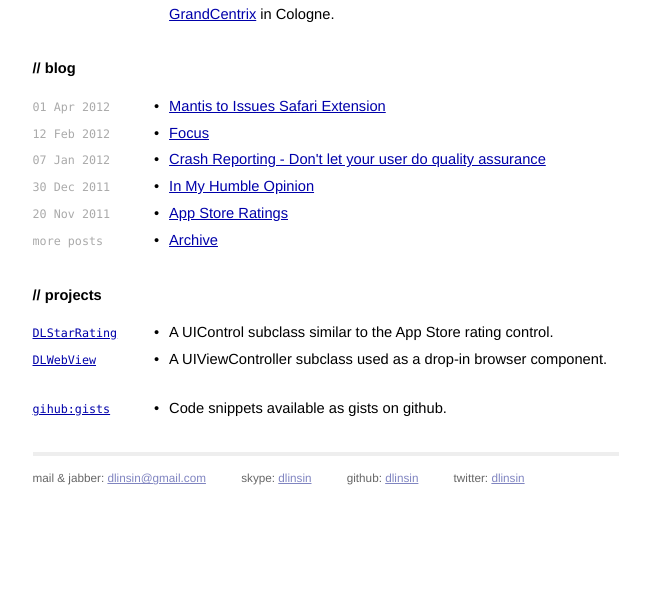
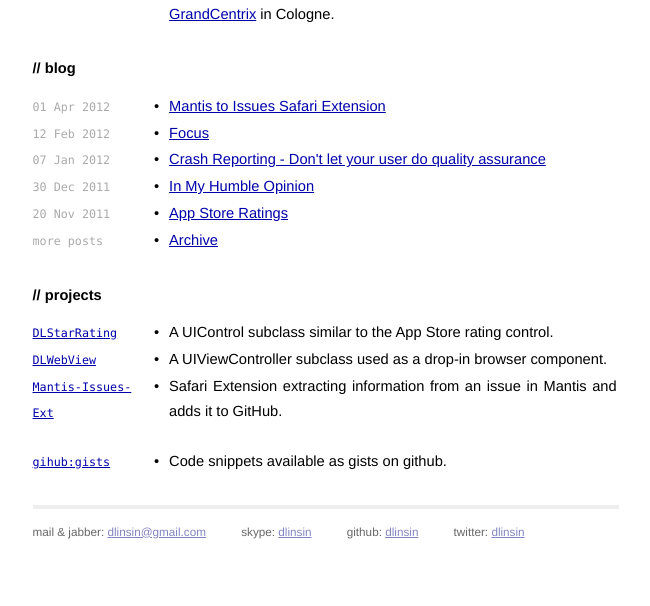
Before and after one commit to dlinsin/dlinsin-archive.github.com, a Jekyll site: the page built from index.html, in a window 1280 px wide. Shown: the part 335-941 px from the top of the page, without its empty margins (314-964 px from the left). Built offline with Jekyll 4.4.1, drawn with Linux system fonts in a browser that asks for light colours; Markdown is read by kramdown in place of the engine named in the settings; before the commit the page ends 900 px from its top, so only the background shows below that.

Commit message:
Added new project

```diff
--- a/index.html
+++ b/index.html
@@ -61,6 +61,11 @@ title: David Linsin
       <div class="sep"> &bull; </div>
       <div class="second">A UIViewController subclass used as a drop-in browser component.</div>
     </li>
+    <li>
+      <div class="first"><span><a href="https://github.com/dlinsin/Mantis-Issues-Ext">Mantis-Issues-Ext</a></span></div>
+      <div class="sep"> &bull; </div>
+      <div class="second">Safari Extension extracting information from an issue in Mantis and adds it to GitHub.</div>
+    </li>
     <br/>
     <li>
       <div class="first"><span><a href="https://gist.github.com/dlinsin">gihub:gists</a></span></div>
```
